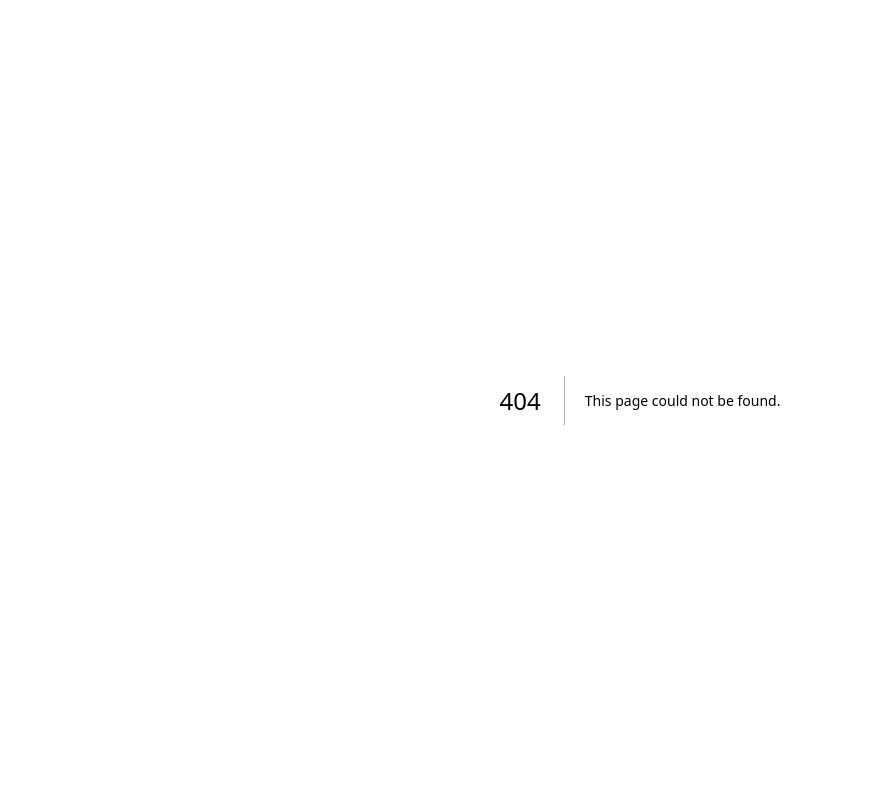
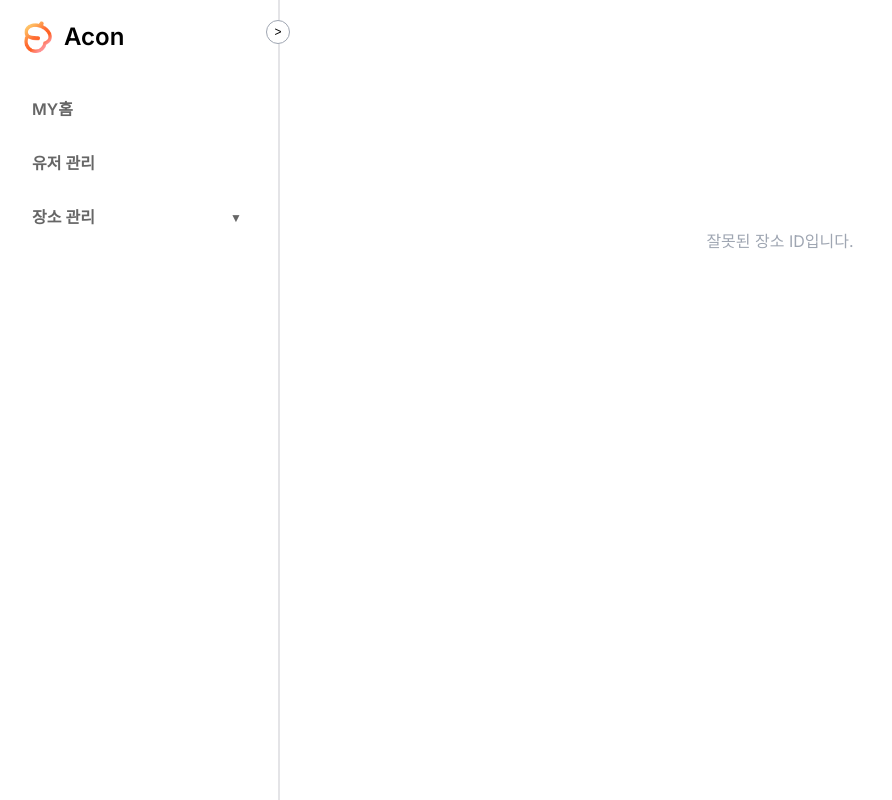
Before and after one commit to AconInc/ACON-Admin, a Next.js app in the folder acon-admin/: page /dashboard/spot-detail/edit in a window 1280 px wide. Before the commit this address had no page. Shown: the whole page, without its empty margins (0-892 px from the left). Built offline with nearby package versions, Linux system fonts and the light colour scheme.

Commit message:
[Feat] 신규 장소 등록  / 장소 상세정보 수정 페이지 (#15)

```diff
--- /dev/null
+++ b/acon-admin/src/app/dashboard/spot-detail/edit/page.tsx
@@ -0,0 +1,26 @@
+'use client'
+
+import { useParams } from 'next/navigation'
+import SpotForm from '@/components/ui/spot-detail/SpotForm'
+
+export default function SpotEditPage() {
+  const params = useParams()
+  const spotId = params.spotId ? parseInt(params.spotId as string) : undefined
+
+  if (!spotId) {
+    return (
+      <div style={{
+        display: 'flex',
+        alignItems: 'center',
+        justifyContent: 'center',
+        minHeight: '50vh',
+        fontSize: '16px',
+        color: 'var(--color-gray-500)'
+      }}>
+        잘못된 장소 ID입니다.
+      </div>
+    )
+  }
+
+  return <SpotForm mode="edit" spotId={spotId} />
+}
```
Also changed, not shown: acon-admin/src/app/dashboard/spot-detail/create/page.tsx (added, +7 -0 lines).
